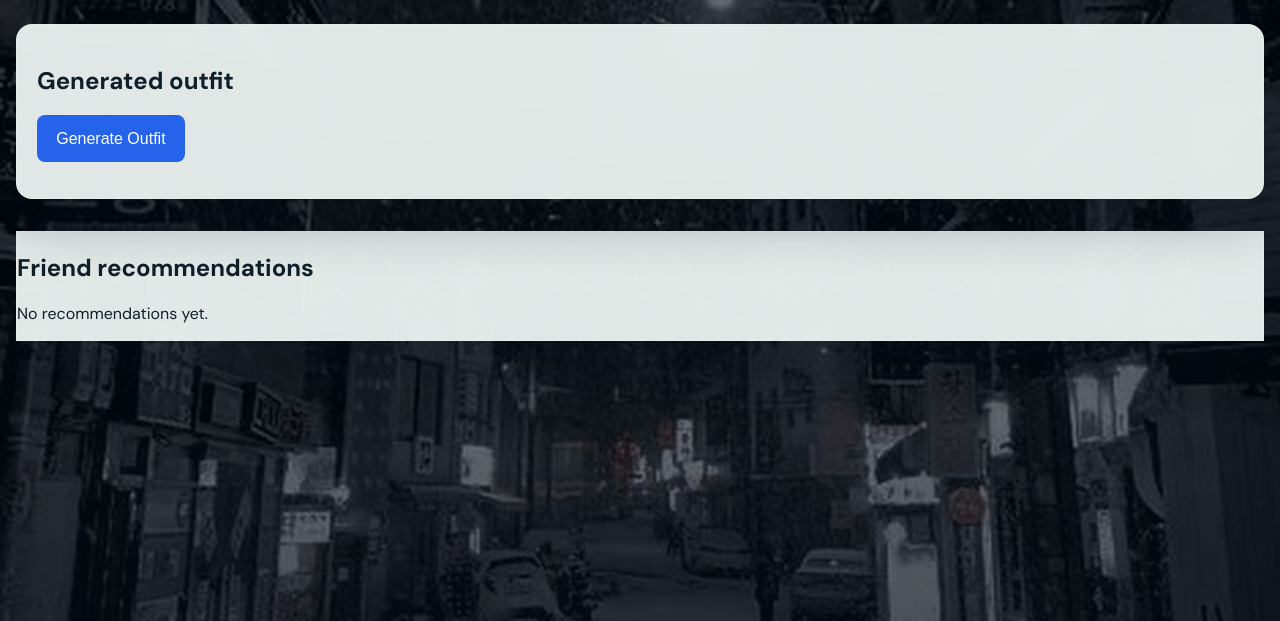
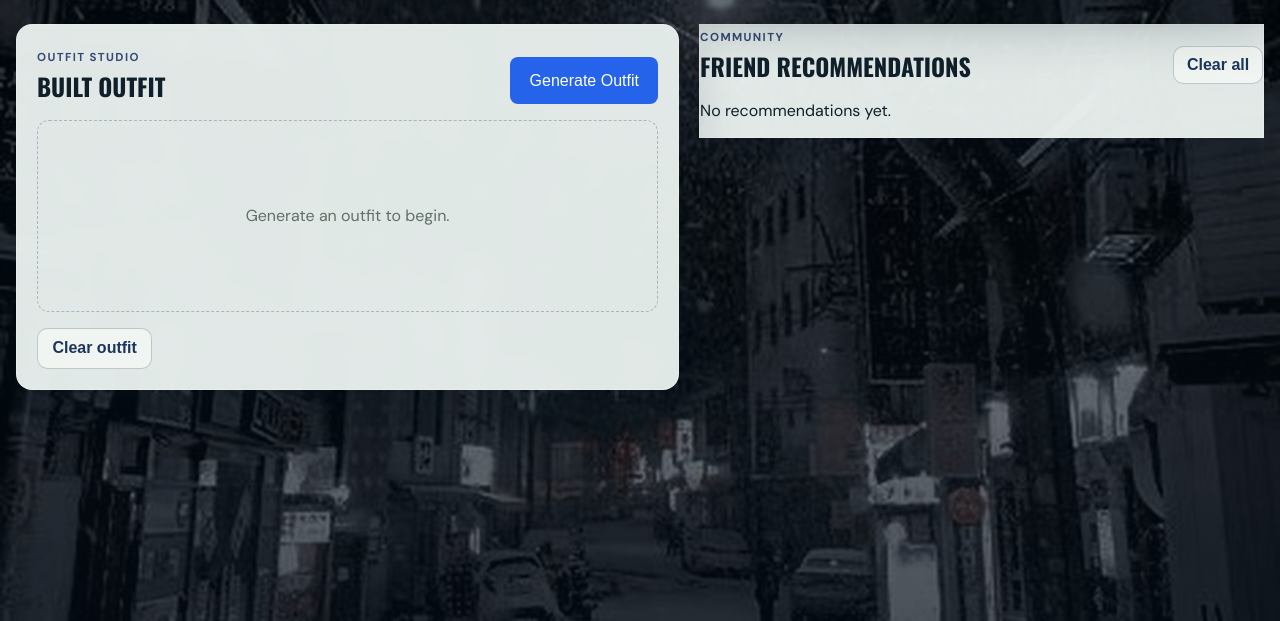
Before and after one commit to AndyB-afk/Outfit-app, a Flask app: page /owner in a window 1280 px wide. Shown: the part 179-800 px from the top of the page. Run offline with Flask 3, Linux system fonts and the light colour scheme; data comes from the database, SQL or seed files in the repository; data that the repository does not hold is empty.

Commit message:
Refine owner layout and clear recommendations

```diff
--- a/app.py
+++ b/app.py
@@ -266,6 +266,14 @@ def update_recommendation_status(recommendation_id):
     return jsonify({"id": recommendation_id, "status": status})
 
 
+@app.route("/api/recommendations/clear", methods=["POST"])
+def clear_recommendations():
+    with get_database() as connection:
+        connection.execute("DELETE FROM recommendations")
+
+    return redirect(url_for("owner_page"))
+
+
 @app.route("/api/generate")
 def generate_outfit():
     with get_database() as connection:
--- a/owner.js
+++ b/owner.js
@@ -7,7 +7,7 @@ const categoryLabels = {
 
 const generateButton = document.querySelector("#generate-outfit");
 const generatedOutfit = document.querySelector("#generated-outfit");
-const recommendationList = document.querySelector("#recommendation-list");
+const clearBuiltOutfit = document.querySelector("#clear-built-outfit");
 
 function createOutfitPiece(category, item) {
   const piece = document.createElement("article");
@@ -52,3 +52,11 @@ generateButton.addEventListener("click", async () => {
     );
   });
 });
+
+clearBuiltOutfit.addEventListener("click", () => {
+  generatedOutfit.replaceChildren();
+  const emptyState = document.createElement("p");
+  emptyState.className = "empty-outfit";
+  emptyState.textContent = "Generate an outfit to begin.";
+  generatedOutfit.append(emptyState);
+});
--- a/styles.css
+++ b/styles.css
@@ -228,10 +228,10 @@ body[data-theme="spring"]::after {
   padding: 1.25rem;
   border: 1px solid rgba(255, 255, 255, 0.26);
   border-radius: 1rem;
-  background: rgba(246, 248, 244, 0.72);
+  background: rgba(246, 248, 244, 0.78);
   box-shadow: 0 1rem 2.5rem var(--theme-shadow);
-  backdrop-filter: blur(9px);
-  -webkit-backdrop-filter: blur(9px);
+  backdrop-filter: blur(8px);
+  -webkit-backdrop-filter: blur(8px);
 }
 
 .generator,
@@ -268,8 +268,8 @@ body[data-theme="spring"]::after {
   font-weight: 500;
   letter-spacing: normal;
   text-transform: none;
-  backdrop-filter: blur(6px);
-  -webkit-backdrop-filter: blur(6px);
+  backdrop-filter: blur(5px);
+  -webkit-backdrop-filter: blur(5px);
   box-shadow: 0 0.75rem 2rem rgba(4, 15, 24, 0.12);
 }
 
@@ -497,10 +497,10 @@ body.dialog-open .seasonal-weather {
   border: 1px solid rgba(255, 255, 255, 0.3);
   border-radius: 0.75rem;
   padding: 1rem;
-  background: rgba(245, 248, 244, 0.58);
+  background: rgba(245, 248, 244, 0.66);
   box-shadow: 0 0.9rem 2.2rem rgba(4, 15, 24, 0.16);
-  backdrop-filter: blur(11px);
-  -webkit-backdrop-filter: blur(11px);
+  backdrop-filter: blur(10px);
+  -webkit-backdrop-filter: blur(10px);
 }
 
 .item-category legend {
@@ -531,12 +531,12 @@ body.dialog-open .seasonal-weather {
   border: 1px solid rgba(255, 255, 255, 0.44);
   border-radius: 0.5rem;
   padding: 0.65rem;
-  background: rgba(245, 248, 244, 0.64);
+  background: rgba(245, 248, 244, 0.72);
   font-weight: normal;
   cursor: pointer;
   box-shadow: 0 0.75rem 1.8rem rgba(4, 15, 24, 0.14);
-  backdrop-filter: blur(13px);
-  -webkit-backdrop-filter: blur(13px);
+  backdrop-filter: blur(12px);
+  -webkit-backdrop-filter: blur(12px);
 }
 
 .item-choice > span {
@@ -633,6 +633,83 @@ body.dialog-open .seasonal-weather {
   grid-template-columns: repeat(4, minmax(8rem, 1fr));
   gap: 1rem;
   margin-top: 1rem;
+}
+
+.owner-layout {
+  display: grid;
+  grid-template-columns: minmax(28rem, 1.08fr) minmax(20rem, 0.92fr);
+  align-items: start;
+  gap: 1.25rem;
+}
+
+.owner-section-heading {
+  display: flex;
+  align-items: end;
+  justify-content: space-between;
+  gap: 1rem;
+  margin-bottom: 1rem;
+}
+
+.owner-section-heading h2 {
+  margin: 0.15rem 0 0;
+  font-family: "Oswald", sans-serif;
+  text-transform: uppercase;
+}
+
+.section-kicker {
+  color: #334b75;
+  font-size: 0.72rem;
+  font-weight: 800;
+  letter-spacing: 0.12em;
+  text-transform: uppercase;
+}
+
+.recommendations {
+  max-height: 70vh;
+  overflow-y: auto;
+}
+
+.recommendations .recommendation-card {
+  max-width: 38rem;
+}
+
+.recommendation-piece img {
+  height: 6.5rem;
+}
+
+.recommendation-pieces {
+  grid-template-columns: repeat(2, minmax(7rem, 1fr));
+}
+
+.clear-built-outfit,
+.clear-recommendations {
+  border: 1px solid rgba(27, 54, 94, 0.24);
+  border-radius: 0.65rem;
+  background: rgba(247, 250, 247, 0.74);
+  color: #1b365e;
+  cursor: pointer;
+  font-weight: 800;
+}
+
+.clear-built-outfit {
+  margin-top: 1rem;
+  padding: 0.65rem 0.9rem;
+}
+
+.clear-recommendations {
+  padding: 0.55rem 0.8rem;
+  white-space: nowrap;
+}
+
+.empty-outfit {
+  grid-column: 1 / -1;
+  min-height: 12rem;
+  display: grid;
+  place-items: center;
+  margin: 0;
+  border: 1px dashed rgba(27, 54, 94, 0.28);
+  border-radius: 0.75rem;
+  color: #617066;
 }
 
 .outfit-piece {
--- a/templates/owner.html
+++ b/templates/owner.html
@@ -14,14 +14,39 @@
         <p>Generate coordinated outfits and review friend recommendations.</p>
       </header>
 
-      <section class="generator">
-        <h2>Generated outfit</h2>
+      <div class="owner-layout">
+        <section class="generator owner-outfit">
+          <div class="owner-section-heading">
+            <div>
+              <span class="section-kicker">Outfit studio</span>
+              <h2>Built outfit</h2>
+            </div>
             <button id="generate-outfit" type="button">Generate Outfit</button>
-        <div id="generated-outfit" class="generated-outfit"></div>
+          </div>
+          <div id="generated-outfit" class="generated-outfit">
+            <p class="empty-outfit">Generate an outfit to begin.</p>
+          </div>
+          <button
+            id="clear-built-outfit"
+            class="clear-built-outfit"
+            type="button"
+          >
+            Clear outfit
+          </button>
         </section>
 
         <section class="recommendations">
+          <div class="owner-section-heading">
+            <div>
+              <span class="section-kicker">Community</span>
               <h2>Friend recommendations</h2>
+            </div>
+            <form method="post" action="/api/recommendations/clear">
+              <button class="clear-recommendations" type="submit">
+                Clear all
+              </button>
+            </form>
+          </div>
           <div id="recommendation-list">
           {% if recommendations %}
             {% for recommendation in recommendations %}
@@ -69,6 +94,7 @@
           {% endif %}
           </div>
         </section>
+      </div>
     </main>
   </body>
 </html>
```
Lines whose indentation alone changed are shown as unchanged.
